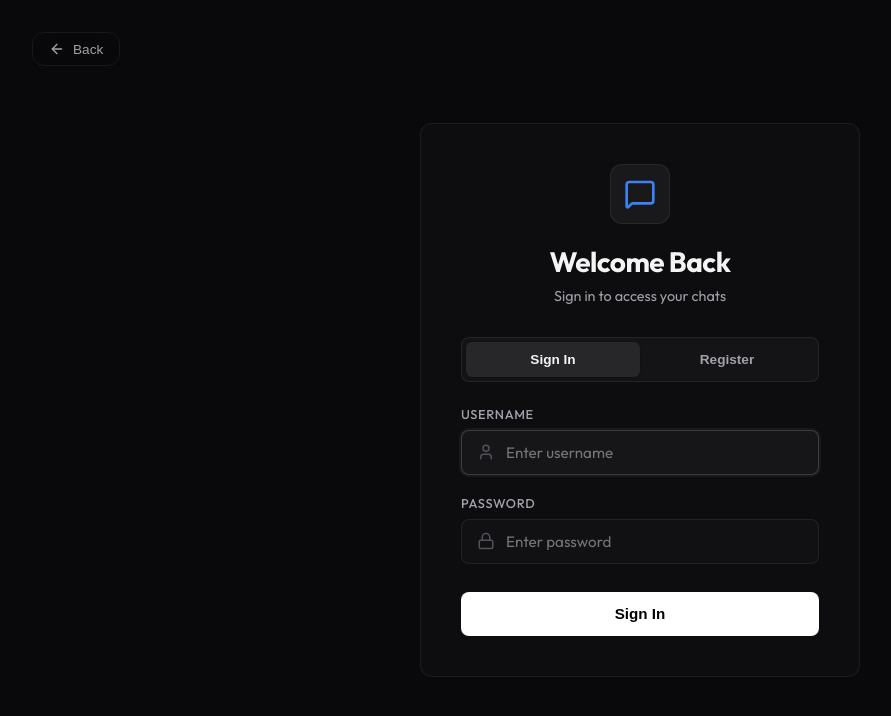
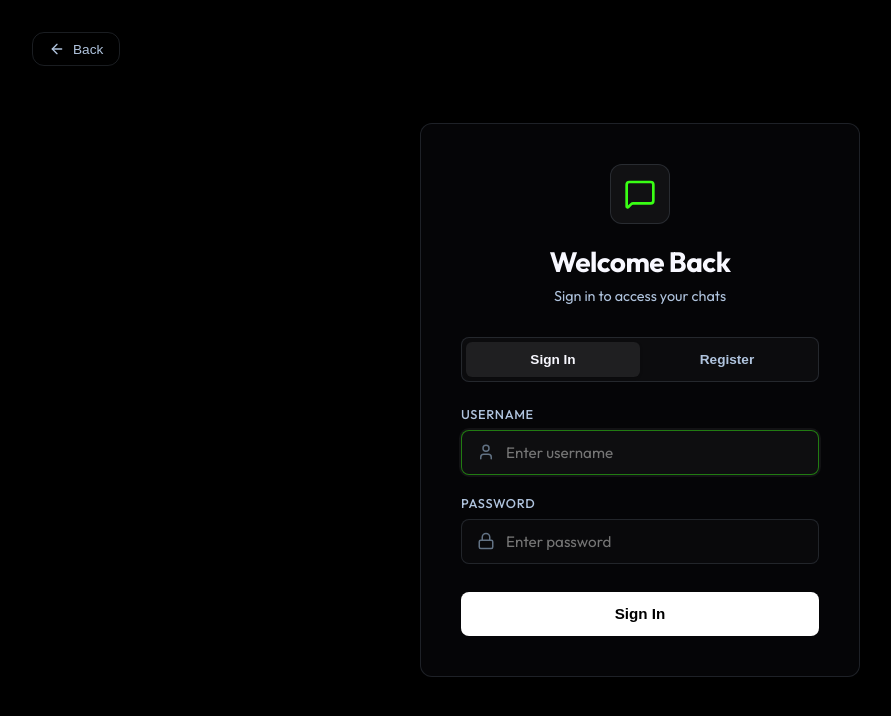
Before and after one commit to devashmit/ChatX, a React (Vite) app: page / in a window 1280 px wide. Both pictures are taken after a click on the button "Sign in". Shown: the top 716 px of the page, without its empty margins (0-891 px from the left). Built offline with nearby package versions, Linux system fonts and the light colour scheme; a web font is replaced by a local one.

Commit message:
style: update global CSS variables for Futuristic & Bold AI theme

```diff
--- a/src/index.css
+++ b/src/index.css
@@ -4,31 +4,31 @@
   --font-sans: 'Outfit', -apple-system, BlinkMacSystemFont, 'Segoe UI', Roboto, sans-serif;
   --font-mono: 'JetBrains Mono', monospace;
 
-  /* Premium Slate/Zinc Color Palette */
-  --bg-primary: #09090b;       /* Zinc 950 - Solid Matte Black */
-  --bg-secondary: #121214;     /* Zinc 900 - Dark Sidebar */
-  --bg-tertiary: #1a1a1e;      /* Zinc 800 - Slightly Lighter Panels */
-
-  --glass-bg: rgba(18, 18, 20, 0.6);
-  --glass-bg-hover: rgba(30, 30, 35, 0.85);
-  --glass-border: rgba(255, 255, 255, 0.065);
-  --glass-border-focus: rgba(255, 255, 255, 0.16);
-
-  --text-primary: #f4f4f5;     /* Zinc 100 */
-  --text-secondary: #a1a1aa;   /* Zinc 400 */
-  --text-muted: #52525b;       /* Zinc 600 */
-
-  /* Sleek Accents */
-  --color-primary: #3f3f46;     /* Zinc 700 - Minimalist Accent */
-  --color-accent: #ffffff;      /* Pure white for focus & primary states */
-  --color-accent-blue: #3b82f6; /* Modern Blue for subtle indicators */
+  /* Futuristic & Bold (AI Branding) Color Palette */
+  --bg-primary: #000000;       /* Jet Black background */
+  --bg-secondary: #08080a;     /* Slightly lighter sleek black/grey for sidebar */
+  --bg-tertiary: #101014;      /* Lighter panel background */
+
+  --glass-bg: rgba(8, 8, 10, 0.7);
+  --glass-bg-hover: rgba(16, 16, 20, 0.9);
+  --glass-border: rgba(176, 196, 222, 0.15); /* Metallic Silver border */
+  --glass-border-focus: rgba(57, 255, 20, 0.45); /* Neon Green focus border */
+
+  --text-primary: #F8F8FF;     /* Bright White text */
+  --text-secondary: #B0C4DE;   /* Metallic Silver accents */
+  --text-muted: #627284;       /* Darker metallic silver / steel blue */
+
+  /* Sleek Accents & Highlights */
+  --color-primary: #39FF14;     /* Neon Green - main highlight */
+  --color-accent: #B0C4DE;      /* Metallic Silver */
+  --color-accent-blue: #39FF14; /* Neon Green for indicators */
 
   /* Layout */
   --sidebar-width: 280px;
   --header-height: 60px;
 
   /* Refined Shadows & Radius */
-  --shadow-premium: 0 4px 20px -2px rgba(0, 0, 0, 0.7), 0 0 1px 0 rgba(255, 255, 255, 0.05) inset;
+  --shadow-premium: 0 4px 20px -2px rgba(57, 255, 20, 0.1), 0 0 1px 0 rgba(176, 196, 222, 0.2) inset;
   --radius-lg: 12px;
   --radius-md: 8px;
   --radius-sm: 6px;
@@ -70,7 +70,7 @@ body {
   width: 700px;
   height: 700px;
   border-radius: 50%;
-  background: radial-gradient(circle, rgba(255, 255, 255, 0.02) 0%, rgba(0,0,0,0) 80%);
+  background: radial-gradient(circle, rgba(57, 255, 20, 0.04) 0%, rgba(0,0,0,0) 80%);
   filter: blur(120px);
 }
 
@@ -81,7 +81,7 @@ body {
   width: 800px;
   height: 800px;
   border-radius: 50%;
-  background: radial-gradient(circle, rgba(59, 130, 246, 0.02) 0%, rgba(0,0,0,0) 80%);
+  background: radial-gradient(circle, rgba(176, 196, 222, 0.04) 0%, rgba(0,0,0,0) 80%);
   filter: blur(140px);
 }
 
@@ -417,7 +417,7 @@ body {
   width: 5px;
   height: 5px;
   border-radius: 50%;
-  background: #10b981; /* Emerald green */
+  background: var(--color-primary); /* Neon Green highlight */
   display: inline-block;
 }
 
@@ -454,8 +454,8 @@ body {
 }
 
 .persona-card.selected {
-  border-color: var(--text-primary);
-  background: rgba(255, 255, 255, 0.03);
+  border-color: var(--color-primary);
+  background: rgba(57, 255, 20, 0.02);
 }
 
 .persona-card .card-avatar {
```
